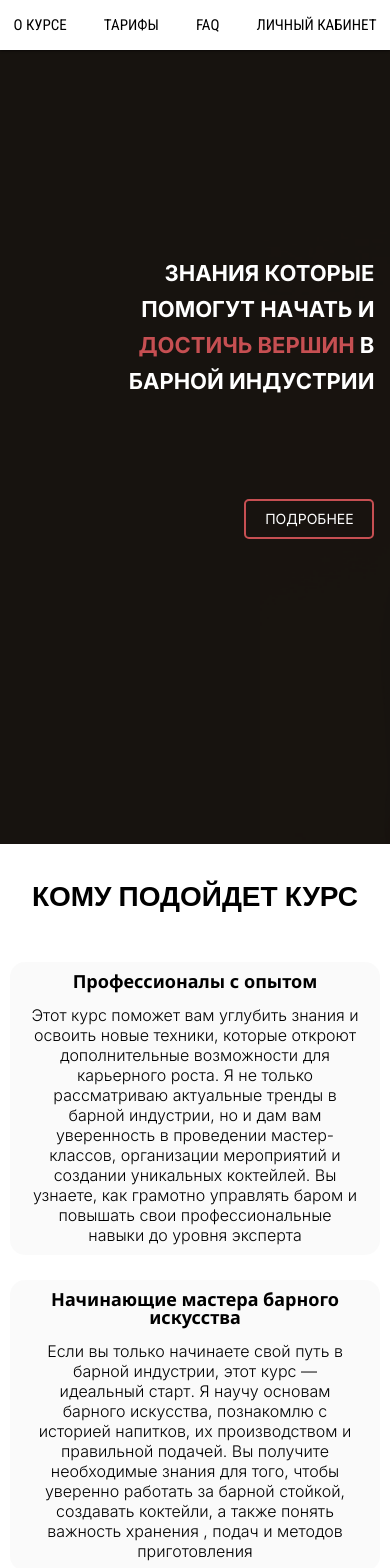
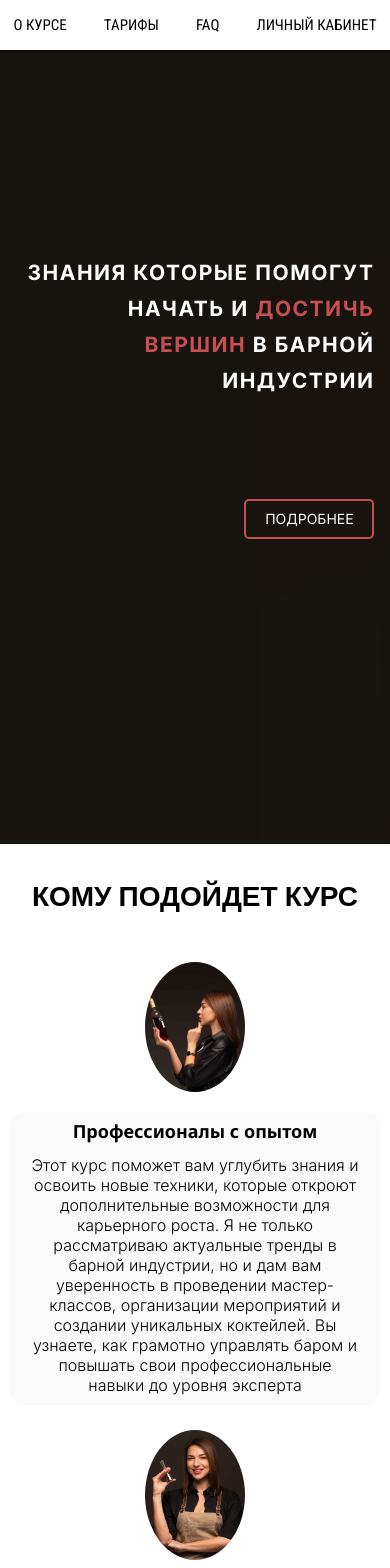
Before and after one commit to ChubarovOleksandr/Cocktail-Course, a React (Vite) app: page / in a window 390 px wide. Shown: the top 1568 px of the page. Built offline with nearby package versions, Linux system fonts and the light colour scheme; a web font is replaced by a local one.

Commit message:
change adaprive:

```diff
--- a/src/style/contentPage/contentMedia.scss
+++ b/src/style/contentPage/contentMedia.scss
@@ -651,6 +651,7 @@
     max-width: 85%;
     font-size: 28px;
     line-height: 32px;
+    letter-spacing: 1.5px;
   }
   .about .about__title,
   .price .price__title {
@@ -685,6 +686,9 @@
   .price .price__title {
     font-size: 28px;
   }
+  .about .about__list .about__item img {
+    filter: none;
+  }
   .intro .title .title__text .title__button {
     width: 130px;
     height: 40px;
@@ -707,9 +711,6 @@
   .about,
   .price {
     padding: 40px 0;
-  }
-  .about .about__list .about__item .about__image {
-    display: none;
   }
   .about .about__list .about__item .item__body {
     text-align: center;
@@ -736,6 +737,9 @@
       right: -25px;
     }
   }
+  .about .about__list .about__item {
+    flex-direction: column !important;
+  }
 }
 @media (max-width: 440px) {
   .price .price__cards .card .card__body ul li {
@@ -752,6 +756,12 @@
       border-radius: 100%;
       content: "";
     }
+  }
+  .price .price__cards .card .card__body ul li {
+    font-size: 15px;
+    max-width: 240px;
+    line-height: 18px;
+    padding-left: 0 !important;
   }
 }
 @media (max-width: 400px) {
@@ -774,10 +784,6 @@
   }
   .faq .question__block .accordeon .content {
     padding: 0;
-  }
-  .price .price__cards .card .card__body ul li {
-    font-size: 15px;
-    width: 280px;
   }
   .faq .question__block .accordeon .content.open {
     margin-top: 5px;
@@ -849,6 +855,7 @@
 }
 @media (max-width: 556px) {
   .intro .title .title__text h1 {
-    font-size: 22px;
+    font-size: 21px;
+    max-width: 94%;
   }
 }
```
